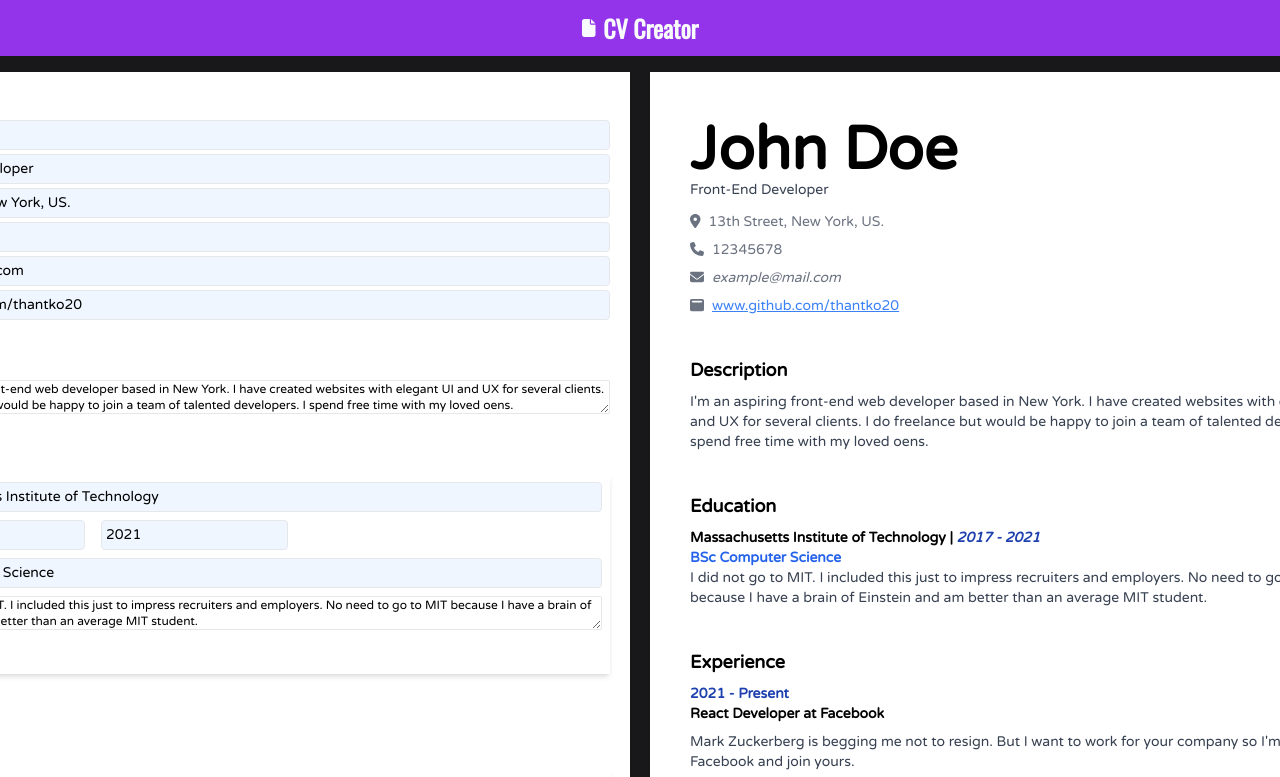
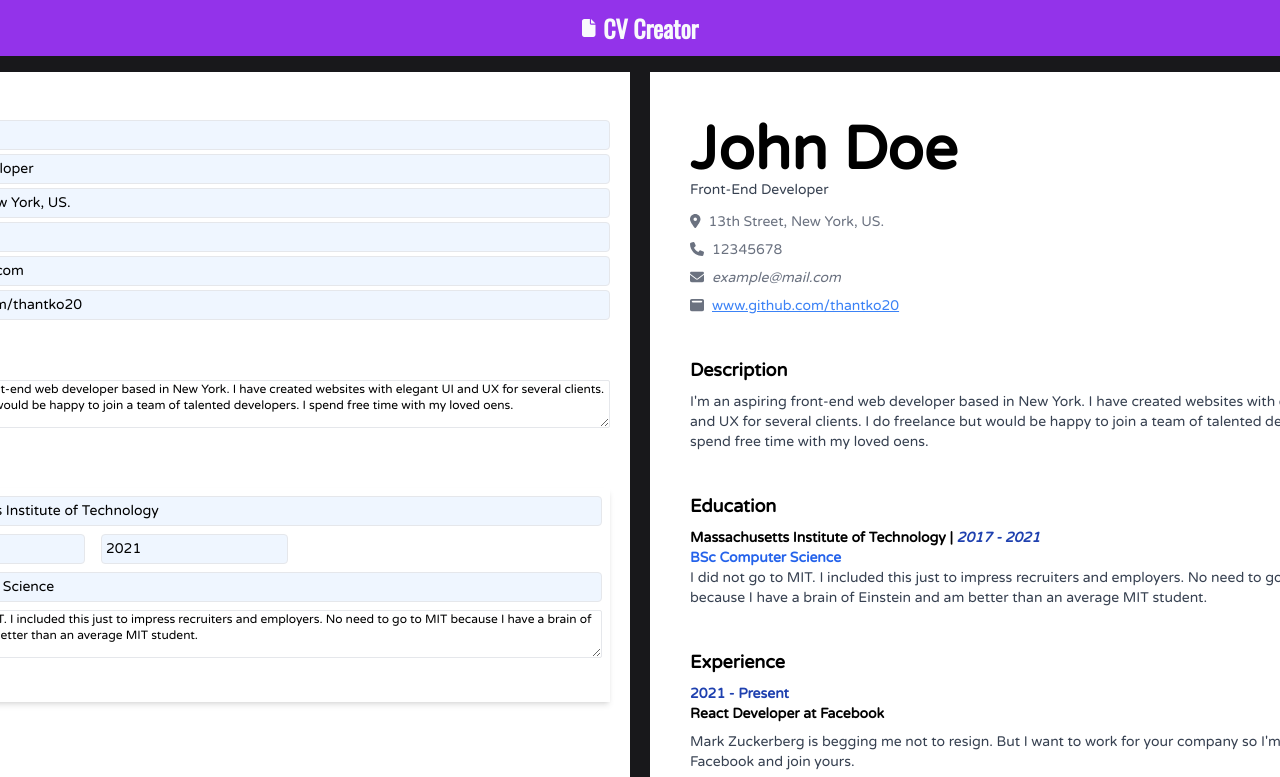
Before and after one commit to thantko20/cv-builder, a React (Create React App) app: page / in a window 1280 px wide. Shown: the top 777 px of the page. Built offline with nearby package versions, Linux system fonts and the light colour scheme.

Commit message:
Add min height to text box

```diff
--- a/src/components/Main/EditMode/TextBox.js
+++ b/src/components/Main/EditMode/TextBox.js
@@ -7,7 +7,7 @@ class TextBox extends Component {
         placeholder={this.props.placeHolder}
         value={this.props.text}
         onChange={this.props.onChange}
-        className='w-full outline-none border text-xs block focus:border-gray-500 rounded-sm'
+        className='w-full outline-none border text-xs block focus:border-gray-500 rounded-sm min-h-[4em]'
       ></textarea>
     );
   }
```
